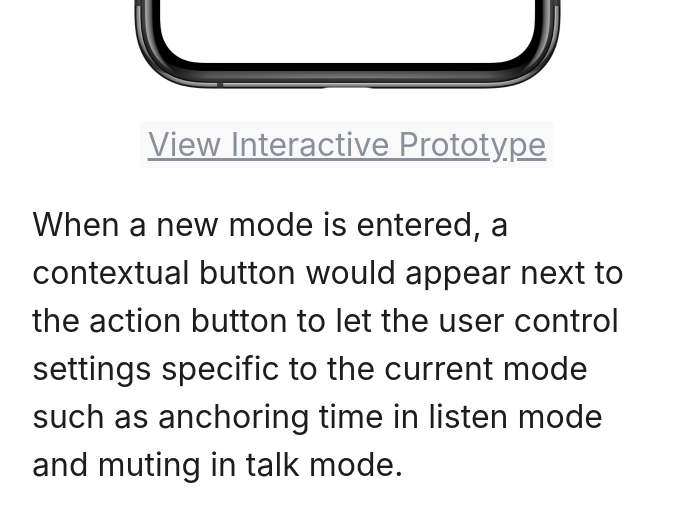
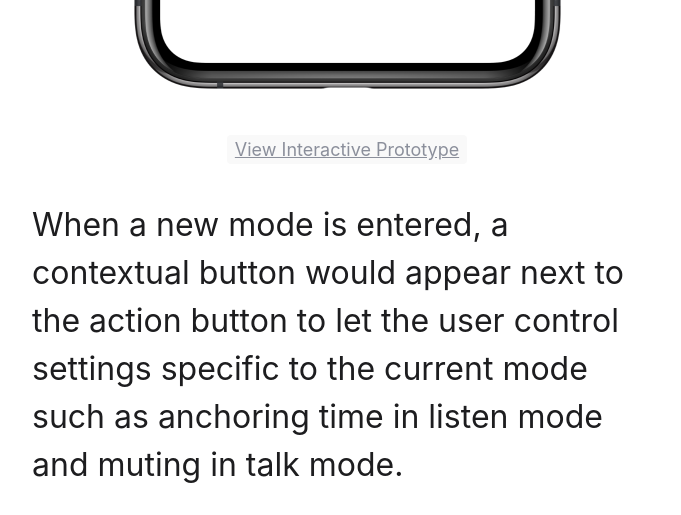
Before and after one commit to gavinmn/nelson.co, a Gatsby site: page /chalk in a window 1280 px wide. Shown: the part 5860-6375 px from the top of the page, without its empty margins (293-974 px from the left). Built offline with nearby package versions, Linux system fonts and the light colour scheme; Gatsby itself is replaced by a stand-in of ours.

Commit message:
changed about text width error and link size error

```diff
--- a/src/components/hero.js
+++ b/src/components/hero.js
@@ -34,6 +34,7 @@ const HeroText = styled.p`
 	@media ${device.desktop} {
 		margin-top: 0;
 		justify-self: end;
+		max-width: 816px;
 	}
 `
 
--- a/src/components/styledlink.js
+++ b/src/components/styledlink.js
@@ -1,4 +1,5 @@
 import styled from "styled-components"
+import device from "./device"
 
 const StyledLink = styled.a`
 	/*border-bottom: 1px solid;
@@ -10,14 +11,18 @@ const StyledLink = styled.a`
  	background: rgba(193,193,198,0.10);
 	border-radius: 4px;
   	color: #8B8F9B;
-
-
+  	font-size: 14px;
 
 	&:hover {
 		color: #6466FF;
 		background: rgba(100,102,255,0.10);
 		cursor: pointer;
 	}
+
+	@media only screen and (min-width: 722px) {
+		font-size: 18px;
+	}
+
 `
 
 export default StyledLink
```
